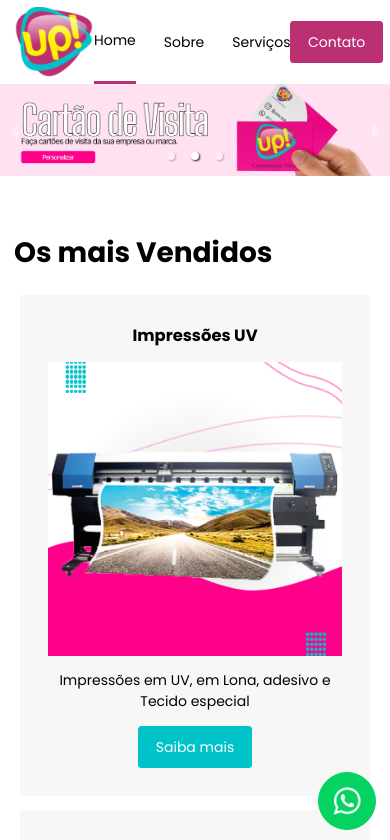
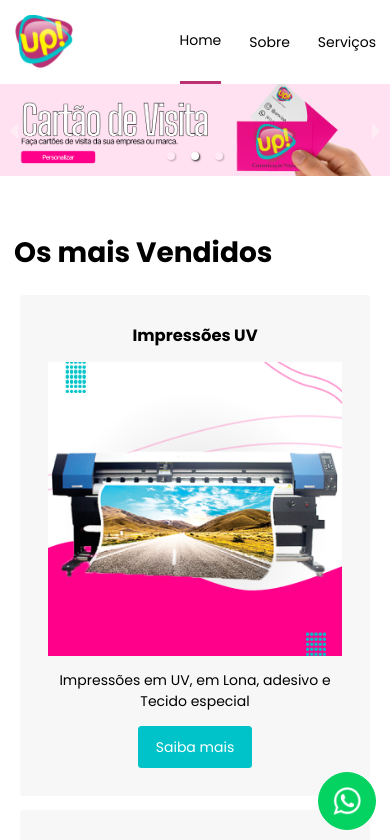
Before and after one commit to clevessonmendonca/up-website, a React (Vite) app: page / in a window 390 px wide. Shown: the top 840 px of the page. Built offline with nearby package versions, Linux system fonts and the light colour scheme.

Commit message:
refactor: header responsive

```diff
--- a/src/components/Footer/styles.css
+++ b/src/components/Footer/styles.css
@@ -74,5 +74,7 @@ footer .social-medias svg {
 @media (max-width: 767px) {
   footer .content nav {
     flex-direction: column;
+    justify-content: center;
+    text-align: center;
   }
 }
--- a/src/components/Header/styles.css
+++ b/src/components/Header/styles.css
@@ -34,3 +34,13 @@ header .container nav a:hover {
 header .container nav a.active {
   border-bottom: 3px solid var(--violet-800);
 }
+
+@media (max-width: 535px) {
+  header .container img {
+    width: 60px;
+  }
+
+  header .container a {
+    display: none;
+  }
+}
```
